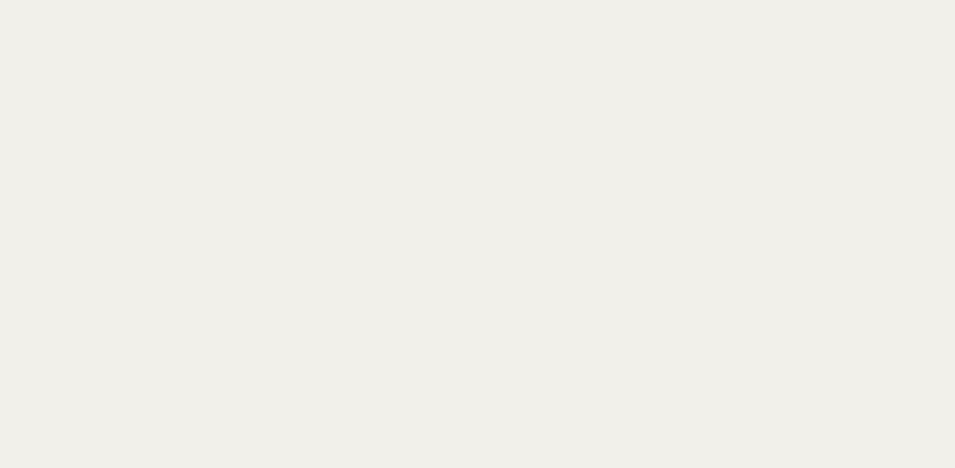
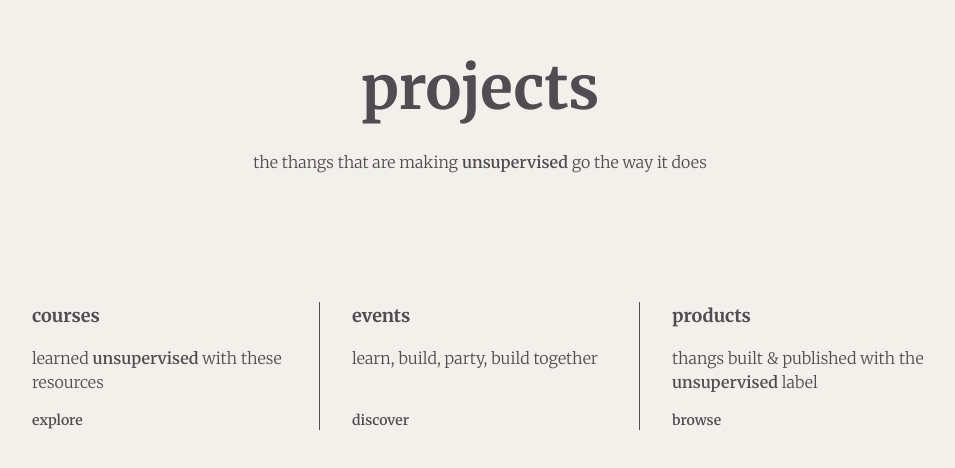
Before and after one commit to in-th3-l00p/unsupervised, a Next.js app: page / in a window 1280 px wide. Shown: the part 1916-2384 px from the top of the page, without its empty margins (160-1115 px from the left). Before the commit the page ends 1680 px from the top, so only its background shows below. Built offline with nearby package versions, Linux system fonts and the light colour scheme.

Commit message:
projects section

```diff
--- a/src/app/page.tsx
+++ b/src/app/page.tsx
@@ -1,11 +1,13 @@
 import Hero from "./sections/hero";
 import About from "./sections/about";
+import Projects from "./sections/projects";
 
 export default function Home() {
   return (
     <>
       <Hero />
       <About />
+      <Projects />
     </>
   );
 }
--- /dev/null
+++ b/src/app/sections/projects.tsx
@@ -0,0 +1,40 @@
+import Container from "../components/container";
+
+export default function Projects() {
+    return (
+        <section id="projects" className="w-screen h-screen gap-16 text-foreground flex justify-center items-center">
+            <Container>
+                <div className="text-center">
+                    <h1 className="text-6xl font-bold mb-8">projects</h1>
+                    <p>the thangs that are making <span className="font-semibold">unsupervised</span> go the way it does</p>
+                </div>
+
+                <div className="grid grid-cols-3 mt-32">
+                    <div className="flex flex-col gap-4 border-r-1 border-foreground px-8">
+                        <h2 className="text-lg font-bold">courses</h2>
+                        <p className="mb-auto">learned <span className="font-semibold">unsupervised</span> with these resources</p>
+                        <a href="/courses" className="justify-self-end text-sm font-semibold hover:text-foreground/60 hover:underline transition-all">
+                            explore
+                        </a>
+                    </div>
+
+                    <div className="flex flex-col gap-4 border-r-1 border-foreground px-8">
+                        <h2 className="text-lg font-bold">events</h2>
+                        <p className="mb-auto">learn, build, party, build together</p>
+                        <a href="/courses" className="justify-self-end text-sm font-semibold hover:text-foreground/60 hover:underline transition-all">
+                            discover
+                        </a>
+                    </div>
+
+                    <div className="flex flex-col gap-4 px-8">
+                        <h2 className="text-lg font-bold">products</h2>
+                        <p className="mb-auto">thangs built & published with the <span className="font-semibold">unsupervised</span> label</p>
+                        <a href="/courses" className="justify-self-end text-sm font-semibold hover:text-foreground/60 hover:underline transition-all">
+                            browse
+                        </a>
+                    </div>
+                </div>
+            </Container>
+        </section>
+    );
+}
```
